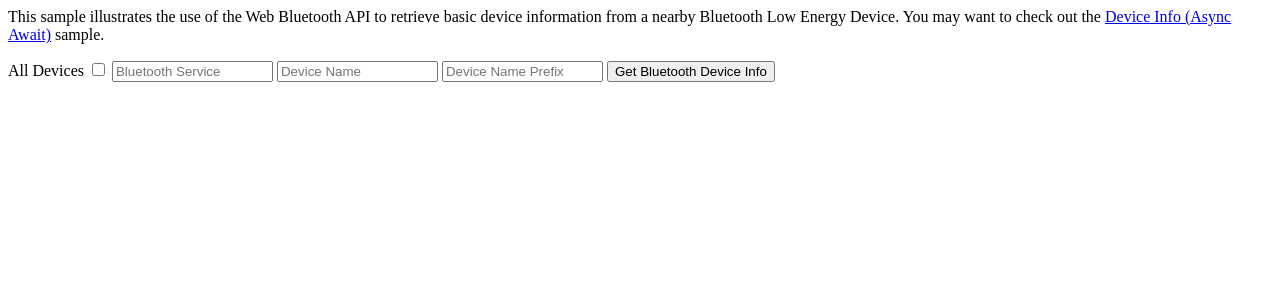
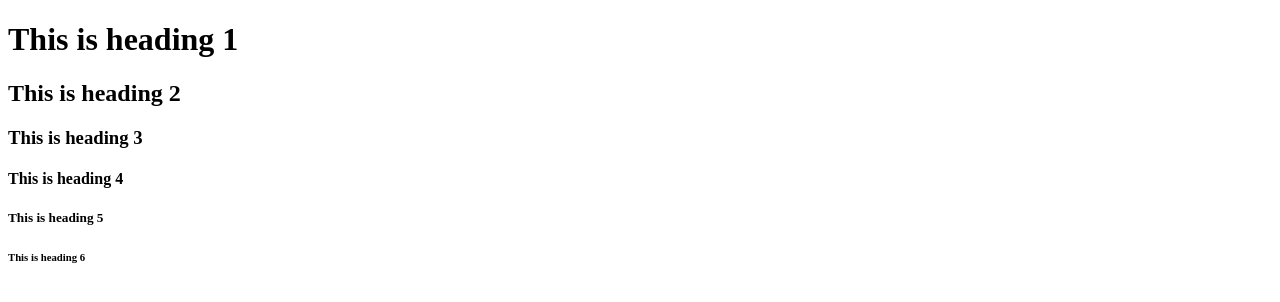
Before and after one commit to JoeMelodicka/SmoothQ, a plain HTML site: page index.html in a window 1280 px wide. Drawn offline with Linux system fonts and the light colour scheme.

Commit message:
Update index.html

```diff
--- a/index.html
+++ b/index.html
@@ -1,24 +1,13 @@
-<p>This sample illustrates the use of the Web Bluetooth API to retrieve basic
-device information from a nearby Bluetooth Low Energy Device. You may want to
-check out the <a href="device-info-async-await.html">Device Info (Async
-Await)</a> sample.</p>
+<!DOCTYPE html>
+<html>
+<body>
 
-<form>
-  <label for="allDevices">All Devices</label>
-  <input id="allDevices" type="checkbox">
-  <input id="service" type="text" size=17 list="services" placeholder="Bluetooth Service">
-  <input id="name" type="text" size=17 placeholder="Device Name">
-  <input id="namePrefix" type="text" size=17 placeholder="Device Name Prefix">
-  <button>Get Bluetooth Device Info</button>
-</form>
+<h1>This is heading 1</h1>
+<h2>This is heading 2</h2>
+<h3>This is heading 3</h3>
+<h4>This is heading 4</h4>
+<h5>This is heading 5</h5>
+<h6>This is heading 6</h6>
 
-<script>
-  document.querySelector('form').addEventListener('submit', function(event) {
-    event.stopPropagation();
-    event.preventDefault();
-    if (isWebBluetoothEnabled()) {
-      ChromeSamples.clearLog();
-      onButtonClick();
-    }
-  });
-</script>
+</body>
+</html>
```
